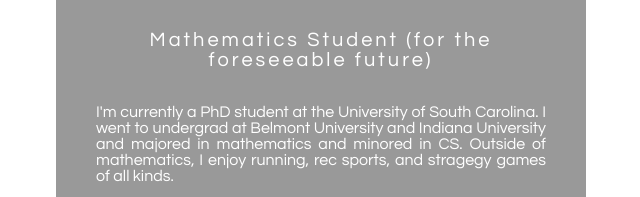
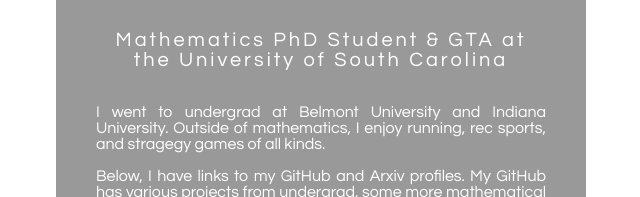
Before and after one commit to isaiahhollars/isaiahhollars.github.io, a plain HTML site: page index.html in a window 1280 px wide. Shown: the part 378-575 px from the top of the page, without its empty margins (319-959 px from the left). Drawn offline with Linux system fonts and the light colour scheme; some icons are missing.

Commit message:
slight updateto text on website

```diff
--- a/index.html
+++ b/index.html
@@ -5,7 +5,7 @@
     <script src="https://kit.fontawesome.com/4ecea77f68.js" crossorigin="anonymous"></script>
     <link rel="stylesheet" href="https://cdn.jsdelivr.net/gh/jpswalsh/academicons@1/css/academicons.min.css">
     <link rel="stylesheet" href="style.css">
-    <title>About Me</title>
+    <title> Isaiah Hollars</title>
   </head>
   <body>
 <div class="box">
@@ -13,8 +13,8 @@
   <h1>
 Isaiah Hollars</h1>
 <h5>
-Mathematics Student (for the foreseeable future) </h5>
-<p>I'm currently a PhD student at the University of South Carolina. I went to undergrad at Belmont University and Indiana University and majored in mathematics and minored in CS.
+Mathematics PhD Student & GTA at the University of South Carolina </h5>
+<p> I went to undergrad at Belmont University and Indiana University.
     Outside of mathematics, I enjoy running, rec sports, and stragegy games of all kinds. </p>
 <p>Below, I have links to my GitHub and Arxiv profiles.
     My GitHub has various projects from undergrad, some more mathematical than others. On the Arxiv, I have one preprint that came out of the work done
```
